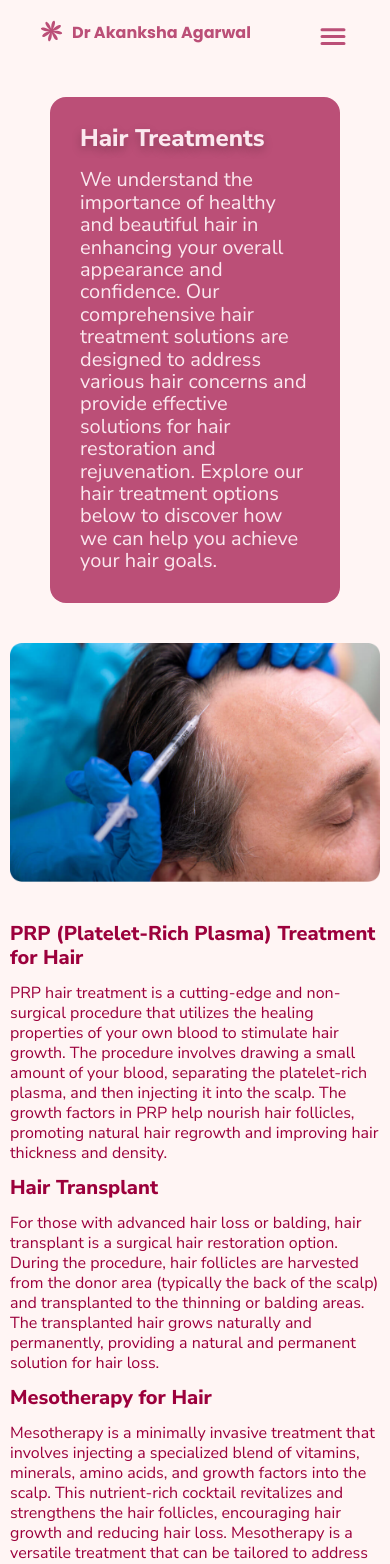
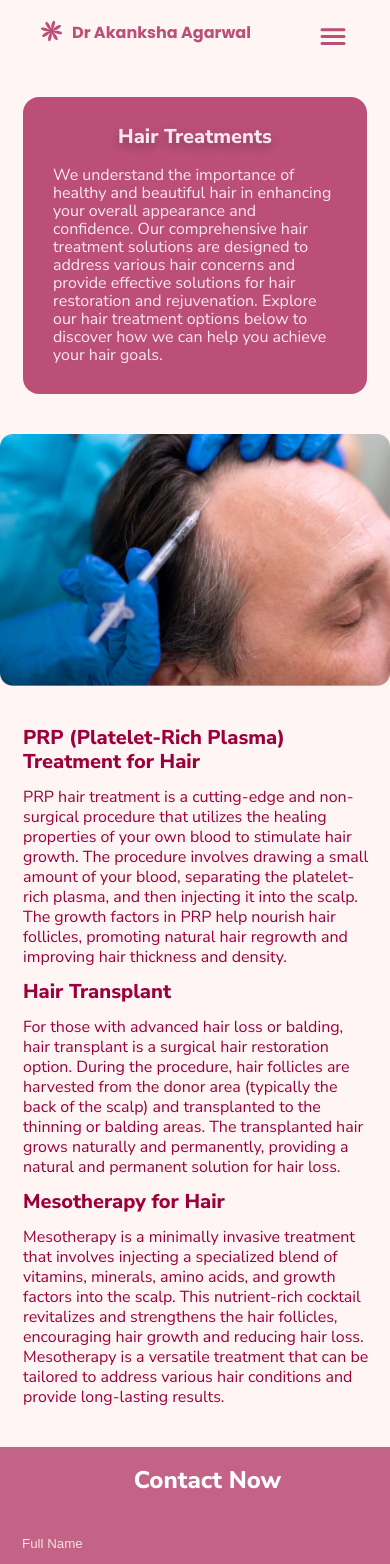
Before and after one commit to laibaahsan27/dr, a Next.js app in the folder frontend/: page /service6 in a window 390 px wide. Shown: the top 1564 px of the page. Built offline with nearby package versions, Linux system fonts and the light colour scheme.

Commit message:
heading component added, map embed, s6 and s7 fin

```diff
--- a/frontend/src/app/service6/css.css
+++ b/frontend/src/app/service6/css.css
@@ -35,13 +35,13 @@
 }
 .serviceCoverImage{
     margin: 20px 50px;
-    width: 83%;
+    width: 90%;
     height: 30%;
 }
 
 .serviceData{
     margin: 20px 50px;
-    width: 83%;
+    width: 90%;
     height: 30%;
     font-family: 'Nunito Sans', sans-serif;
     display: flex;
@@ -80,7 +80,7 @@
 
 @media (max-width: 768px) {
     .imageService{
-        margin: auto 10px;
+        /* margin: auto 10px; */
         display: flex;
         flex-direction: column;
         justify-content: center;
@@ -91,11 +91,11 @@
         height: 100%;
     }
     .serviceData{
-        width: 96%;
+        /* width: 96%; */
         height: 100%;
         justify-content: center;
         align-items: center;
-        margin: auto 10px;
+        margin: auto 23px;
     }
     .serviceDataHeading{
         font-size: 20px;
@@ -111,4 +111,7 @@
     .servicePagesCard{
         margin-right: auto;
     }
+    .outerS{
+        margin: 20px 23px;
+    }
 }
--- a/frontend/src/app/service6/page.js
+++ b/frontend/src/app/service6/page.js
@@ -3,6 +3,7 @@ import "./css.css";
 import Image from "next/image";
 import hair from "../../images/Rectangle 49.png";
 import ServiceCard from "@/components/ServiceCard/ServiceCard";
+import ServiceHeading from "@/components/ServiceHeading/ServiceHeading";
 
 export default function page() {
   const list = [
@@ -37,16 +38,7 @@ export default function page() {
 
   return (
     <>
-      <div>
-        {list.map((list) => {
-          return (
-            <div className="outerS" id={list.id}>
-              <div className="topHead">{list.heading}</div>
-              <div className="topTxt">{list.content}</div>
-            </div>
-          );
-        })}
-      </div>
+      <ServiceHeading heading={list[0].heading} content={list[0].content} />
       <div className="serviceCover">
         <div className="serviceSection1">
           <div className="imageService">
--- a/frontend/src/app/service7/css.css
+++ b/frontend/src/app/service7/css.css
@@ -1,5 +1,6 @@
 @import url('https://fonts.googleapis.com/css2?family=Nunito+Sans:opsz,wght@6..12,400;6..12,800&display=swap');
 
+/* top heading card */
 .outerS{
     border-radius: 16px;
     background: #BB4F77;
@@ -25,6 +26,7 @@
     font-weight: 400;
     line-height: 112.4%; /* 22.48px */
 }
+/*  */
 .serviceCover{
     width: 100%;
     display: flex;
@@ -35,13 +37,13 @@
 }
 .serviceCoverImage{
     margin: 20px 50px;
-    width: 83%;
+    width: 90%;
     height: 30%;
 }
 
 .serviceData{
     margin: 20px 50px;
-    width: 83%;
+    width: 90%;
     height: 30%;
     font-family: 'Nunito Sans', sans-serif;
     display: flex;
@@ -80,7 +82,7 @@
 
 @media (max-width: 768px) {
     .imageService{
-        margin: auto 10px;
+        /* margin: auto 10px; */
         display: flex;
         flex-direction: column;
         justify-content: center;
@@ -91,11 +93,11 @@
         height: 100%;
     }
     .serviceData{
-        width: 96%;
+        /* width: 96%; */
         height: 100%;
         justify-content: center;
         align-items: center;
-        margin: auto 10px;
+        margin: auto 23px;
     }
     .serviceDataHeading{
         font-size: 20px;
@@ -111,4 +113,19 @@
     .servicePagesCard{
         margin-right: auto;
     }
+
+    /* top heading card */
+    .outerS{
+        margin: 20px 23px;
+    }
+    .topTxt{
+        font-size: 16px;
+        line-height: 18px;
+    }
+    .topHead{
+        font-size: 20px;
+        line-height: 19px;
+        text-align: center;
+    }
+    /*  */
 }
--- a/frontend/src/components/ServiceCard/ServiceCard.jsx
+++ b/frontend/src/components/ServiceCard/ServiceCard.jsx
@@ -14,21 +14,50 @@ const ServiceCard = () => {
           <div className="serviceForm">
             <form className="serviceFormInner" action="">
               <input className="SFinput" type="text" placeholder="Full Name" />
-              <input className="SFinput" type="text" placeholder="Phone Number" />
+              <input
+                className="SFinput"
+                type="text"
+                placeholder="Phone Number"
+              />
               <input className="SFinput" type="text" placeholder="Email" />
-              <input className="SFinput" type="text" placeholder="Book Service" />
-              <button className="SFbutton" type="submit">Book an appointment</button>
-              <a className="SFconsultation" href="">Or book an Online Consultaion</a>
+              <input
+                className="SFinput"
+                type="text"
+                placeholder="Book Service"
+              />
+              <button className="SFbutton" type="submit">
+                Book an appointment
+              </button>
+              <a className="SFconsultation" href="">
+                Or book an Online Consultaion
+              </a>
             </form>
           </div>
 
           <div className="location">
             <div className="contactHeading">Our Location</div>
+            <div className="maps">
+              <iframe
+                src="https://www.google.com/maps/embed?pb=!1m18!1m12!1m3!1d3506.8427460706107!2d77.1045770741803!3d28.48428209079982!2m3!1f0!2f0!3f0!3m2!1i1024!2i768!4f13.1!3m3!1m2!1s0x390d1f3f17329a3d%3A0x7f8a3e8043429deb!2sEHI%20International%20Pvt%20Ltd!5e0!3m2!1sen!2sin!4v1692267910213!5m2!1sen!2sin"
+                width="372"
+                height="200"
+                style={{ border: "0" }}
+                allowFullScreen={true}
+                loading="lazy"
+                referrerPolicy="no-referrer-when-downgrade"
+              ></iframe>
+            </div>
           </div>
 
           <div className="serviceCardContact">
-                <div className="SCC"><Image src={phone}/><span>+91 9990363087</span></div>
-                <div className="SCC"><Image src={mail}/><span>email@gmail.com</span></div>
+            <div className="SCC">
+              <Image src={phone} />
+              <span>+91 9990363087</span>
+            </div>
+            <div className="SCC">
+              <Image src={mail} />
+              <span>email@gmail.com</span>
+            </div>
           </div>
         </div>
       </div>
--- a/frontend/src/components/ServiceCard/serviceCard.css
+++ b/frontend/src/components/ServiceCard/serviceCard.css
@@ -52,6 +52,7 @@
     font-size: 16px;
 }
 .serviceCardContact{
+    margin-top: 10px;
     display: flex;
     flex-direction: column;
     gap: 10px;
--- /dev/null
+++ b/frontend/src/components/ServiceHeading/ServiceHeading.css
@@ -0,0 +1,43 @@
+@import url('https://fonts.googleapis.com/css2?family=Nunito+Sans:opsz,wght@6..12,400;6..12,800&display=swap');
+
+/* top heading card */
+.outerS{
+    border-radius: 16px;
+    background: #BB4F77;
+    padding: 30px;
+    margin: 20px 50px;
+}
+.topHead{
+    color: #FBE8EF;
+    text-shadow: 0px 4px 10px rgba(0, 0, 0, 0.25);
+    font-family: 'Nunito Sans';
+    font-size: 24px;
+    font-style: normal;
+    font-weight: 700;
+    line-height: 93.9%; /* 22.536px */
+    text-transform: capitalize;
+    padding-bottom: 20px;
+}
+.topTxt{
+    color: #FBE8EF;
+    font-family: 'Nunito Sans';
+    font-size: 20px;
+    font-style: normal;
+    font-weight: 400;
+    line-height: 112.4%; /* 22.48px */
+}
+
+@media (max-width: 768px) {
+    .outerS{
+        margin: 20px 23px;
+    }
+    .topTxt{
+        font-size: 16px;
+        line-height: 18px;
+    }
+    .topHead{
+        font-size: 20px;
+        line-height: 19px;
+        text-align: center;
+    }
+}
--- /dev/null
+++ b/frontend/src/components/ServiceHeading/ServiceHeading.jsx
@@ -0,0 +1,32 @@
+import React from 'react'
+import "./ServiceHeading.css"
+
+const ServiceHeading = ({heading , content}) => {
+
+    const list = [
+        {
+          id: 1,
+          heading: `${heading}`,
+          content:
+            `${content}`,
+        },
+      ];
+
+
+  return (
+    <>
+        <div>
+        {list.map((list) => {
+          return (
+            <div className="outerS" id={list.id}>
+              <div className="topHead">{list.heading}</div>
+              <div className="topTxt">{list.content}</div>
+            </div>
+          );
+        })}
+      </div>
+    </>
+  )
+}
+
+export default ServiceHeading
```
Also changed, not shown: frontend/src/app/service7/page.js (+2 -10 lines).
